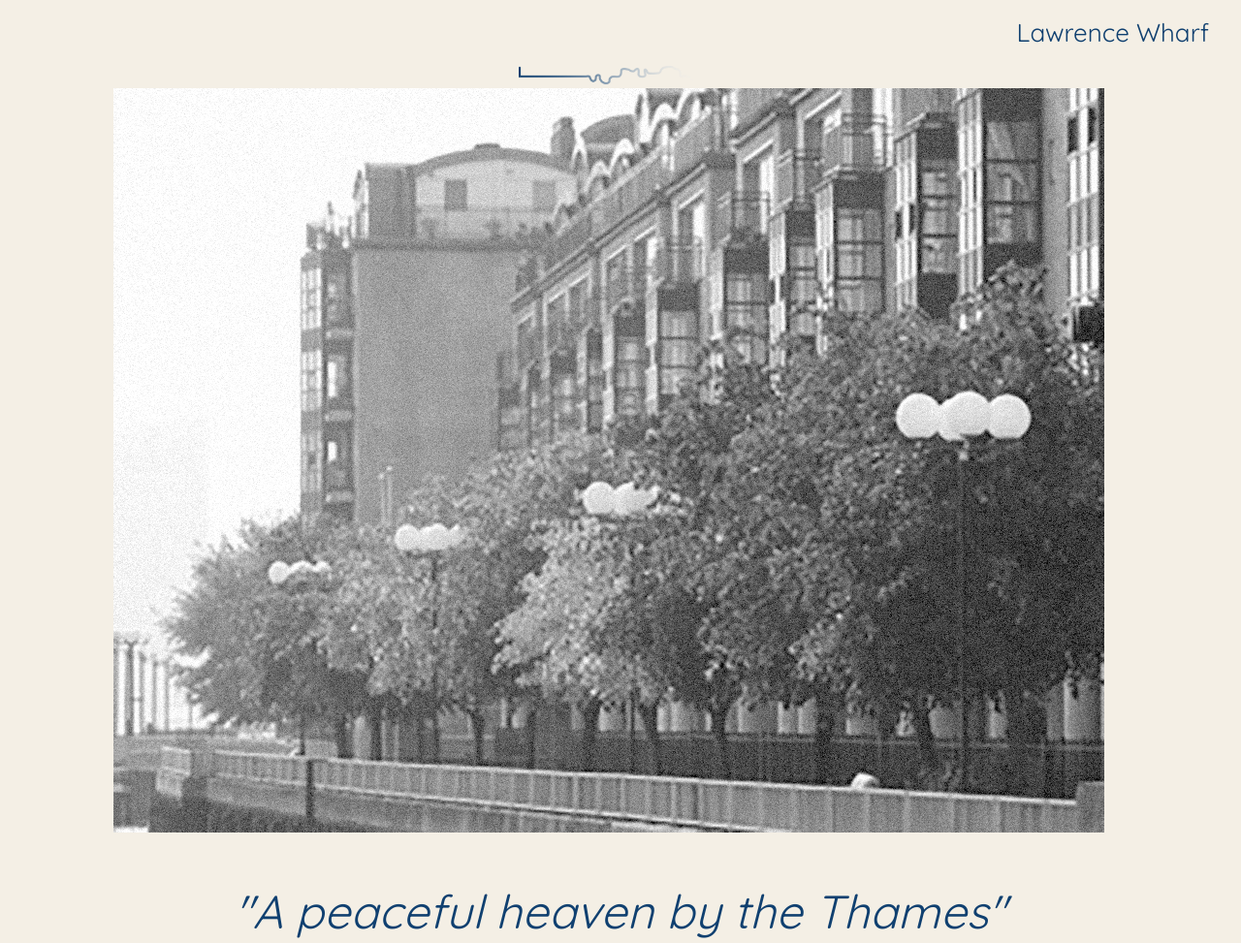
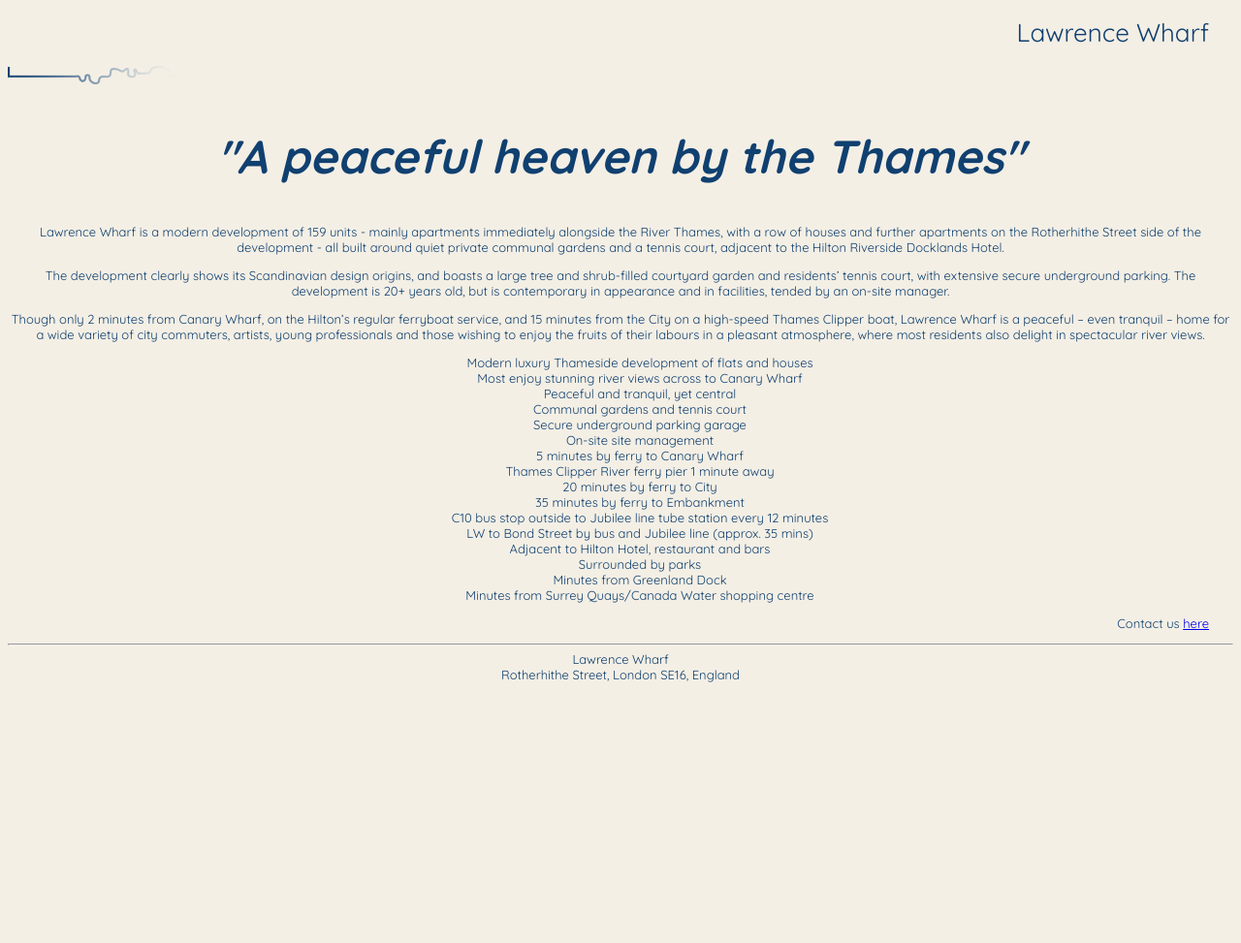
Before and after one commit to steeveroucaute/steeveroucaute.github.io, a plain HTML site: page unit_3/index.html in a window 1280 px wide. Shown: the top 973 px of the page at 97% size. After the commit the page ends 800 px from the top, so only its background shows below. Drawn offline with Linux system fonts and the light colour scheme.

Commit message:
Update index.html

```diff
--- a/unit_3/index.html
+++ b/unit_3/index.html
@@ -7,15 +7,16 @@
 	<link href='http://fonts.googleapis.com/css?family=Quicksand:300,400,700' rel='stylesheet' type='text/css'>
 </head>
 <body>
-<header class="hero rightMargin">
+	<header class="rightMargin">
 		<div>
 			<h1>Lawrence Wharf</h1>
 			<img id="lwLogo" src="images/riverPath.png">
 		</div>
-	<img src="images/lwharf_sideViewBW.jpg">
 	</header>
+	<section class="hero">
+		<h2 id="slogan">"A peaceful heaven by the Thames"</h2>
+	</section>
 	<section class="descriptiveText">
-	<p id='slogan'>"A peaceful heaven by the Thames"</p>
 		<p>Lawrence Wharf is a modern development of 159 units - mainly apartments immediately alongside the River Thames, with a row of houses and further apartments on the Rotherhithe Street side of the development - all built around quiet private communal gardens and a tennis court, adjacent to the Hilton Riverside Docklands Hotel.</p>
 		<p>The development clearly shows its Scandinavian design origins, and boasts a large tree and shrub-filled courtyard garden and residents’ tennis court, with extensive secure underground parking. The development is 20+ years old, but is contemporary in appearance and in facilities, tended by an on-site manager.</p>
 		<p>Though only 2 minutes from Canary Wharf, on the Hilton’s regular ferryboat service, and 15 minutes from the City on a high-speed Thames Clipper boat, Lawrence Wharf is a peaceful – even tranquil – home for a wide variety of city commuters, artists, young professionals and those wishing to enjoy the fruits of their labours in a pleasant atmosphere, where most residents also delight in spectacular river views.</p>
@@ -40,6 +41,7 @@
 			<li>Minutes from Surrey Quays/Canada Water shopping centre</li>
 		</ul>
 	</aside>
+	<footer>
 		<nav id="contactFooter" class="rightMargin">
 			<p>Contact us <a href="mailto:steeve.roucaute@me.com?subject=Website Enquiry">here</a></p>
 		</nav>
@@ -48,5 +50,6 @@
 			Lawrence Wharf<br>
 			Rotherhithe Street, London SE16, England
 		</address>
+	</footer>
 </body>
 </html>
```
Lines whose indentation alone changed are shown as unchanged.
